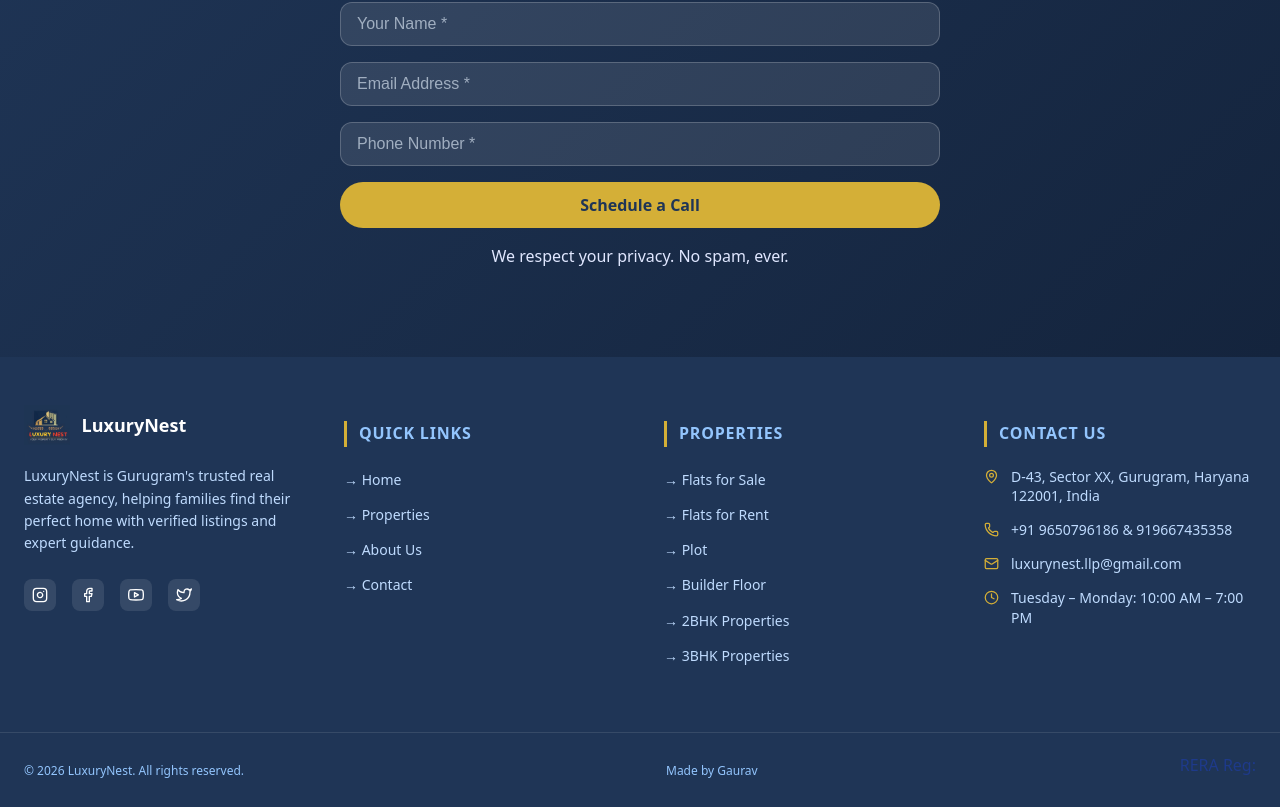
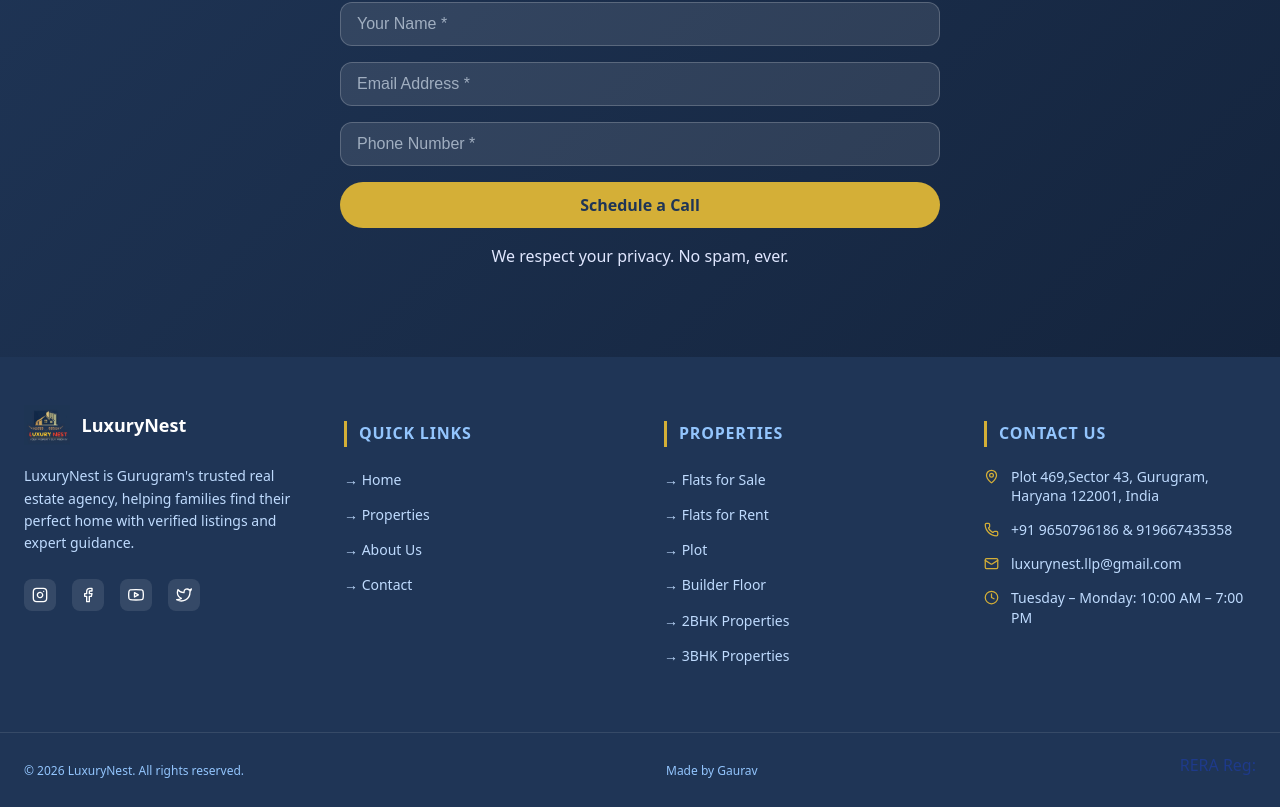
Before and after one commit to gauravquest00-create/luxurynest.llp, a React (Vite) app: page / in a window 1280 px wide. Shown: the part 3330-4137 px from the top of the page. Built offline with nearby package versions, Linux system fonts and the light colour scheme.

Commit message:
Update siteConfig.js

```diff
--- a/src/data/siteConfig.js
+++ b/src/data/siteConfig.js
@@ -9,7 +9,7 @@ const siteConfig = {
 
   rera: "RERA/GM/2024/387/33",
 
-  address: "D-43, Sector XX, Gurugram, Haryana 122001, India",
+  address: "Plot 469,Sector 43, Gurugram, Haryana 122001, India",
 
   phone: "+919650796186 ",
   phoneDisplay: "+91 9650796186 & 919667435358",
@@ -43,7 +43,7 @@ const siteConfig = {
   seo: {
     title: "LuxuryNest — Buy & Rent Flats in Gurugram",
     description:
-      "Buy or rent flats, houses & shops in Gurugram. 200+ families served. Verified properties. Call +91 96507 96186.",
+      "Buy or rent flats, houses & shops in Gurugram. 500+ families served. Verified properties. Call +91 96507 96186.",
     keywords:
       "property in gurugram, flats in gurgaon, buy flat gurugram, rent flat gurugram, 2bhk gurugram, 3bhk gurugram, LuxuryNest",
     ogImage: "/assets/og-image.jpg",
```
